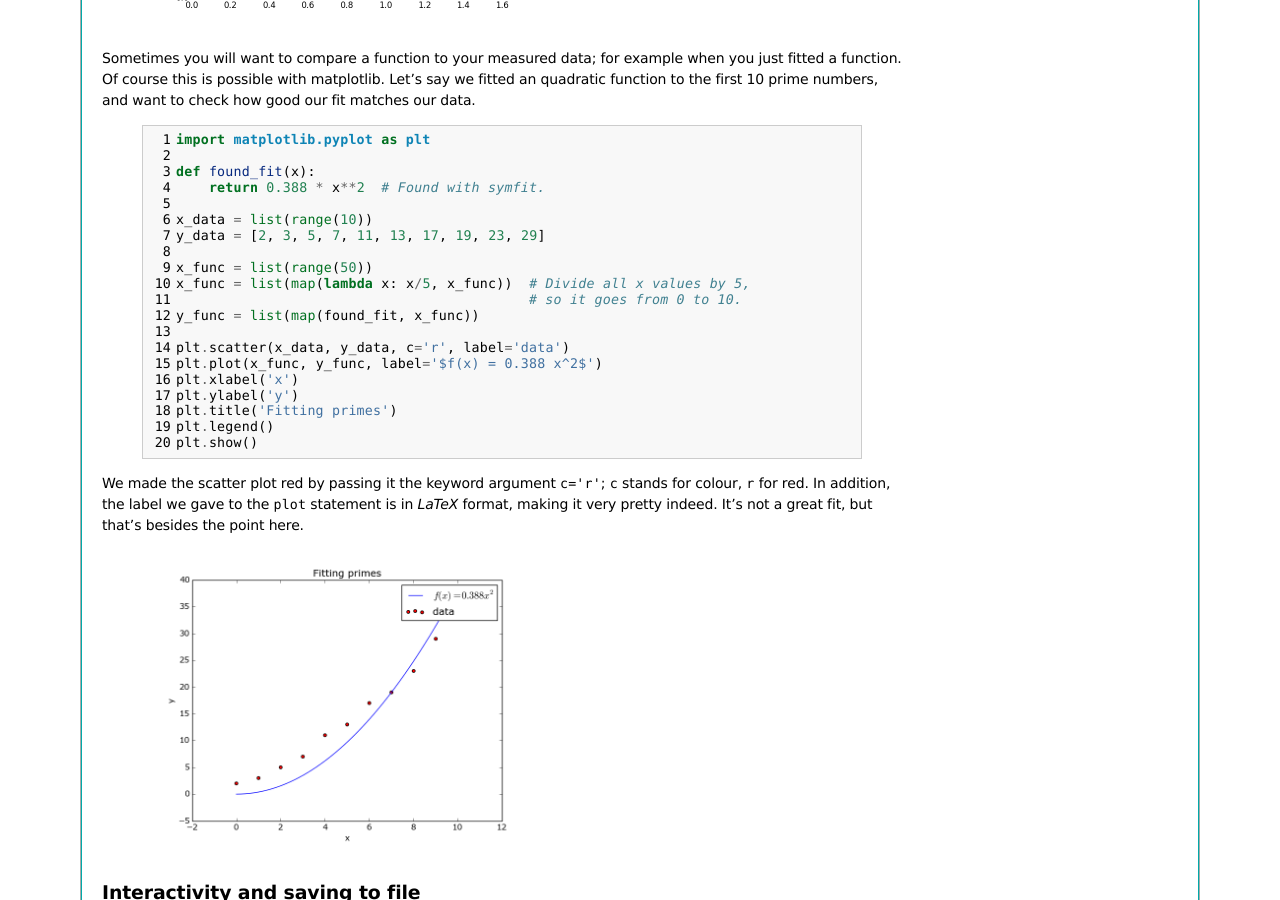
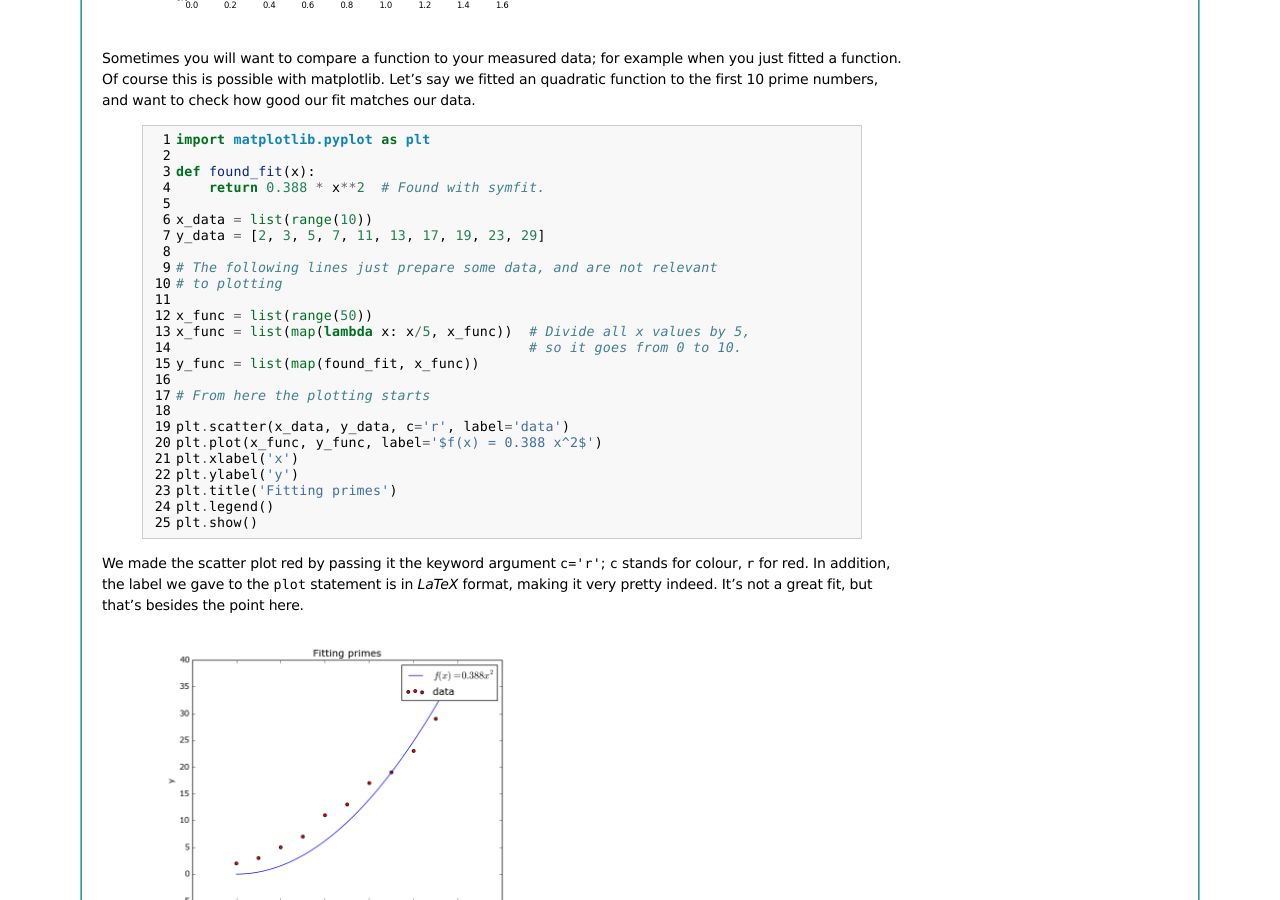
Before and after one commit to HowToThink/HowToThink, a Sphinx documentation site: the page built from source/PvL_H.rst, in a window 1280 px wide and 900 px high, scrolled down 5354 px. Built offline with Sphinx 7.4.7, drawn with Linux system fonts in a browser that asks for light colours; formulas are drawn with MathJax 3.

Commit message:
Added a bit to explain that map is not interesting

```diff
--- a/source/PvL_H.rst
+++ b/source/PvL_H.rst
@@ -200,10 +200,15 @@ Sometimes you will want to compare a function to your measured data; for example
         x_data = list(range(10))
         y_data = [2, 3, 5, 7, 11, 13, 17, 19, 23, 29]
 
+        # The following lines just prepare some data, and are not relevant
+        # to plotting
+
         x_func = list(range(50))
         x_func = list(map(lambda x: x/5, x_func))  # Divide all x values by 5,
                                                    # so it goes from 0 to 10.
         y_func = list(map(found_fit, x_func))
+
+        # From here the plotting starts
 
         plt.scatter(x_data, y_data, c='r', label='data')
         plt.plot(x_func, y_func, label='$f(x) = 0.388 x^2$')
```
